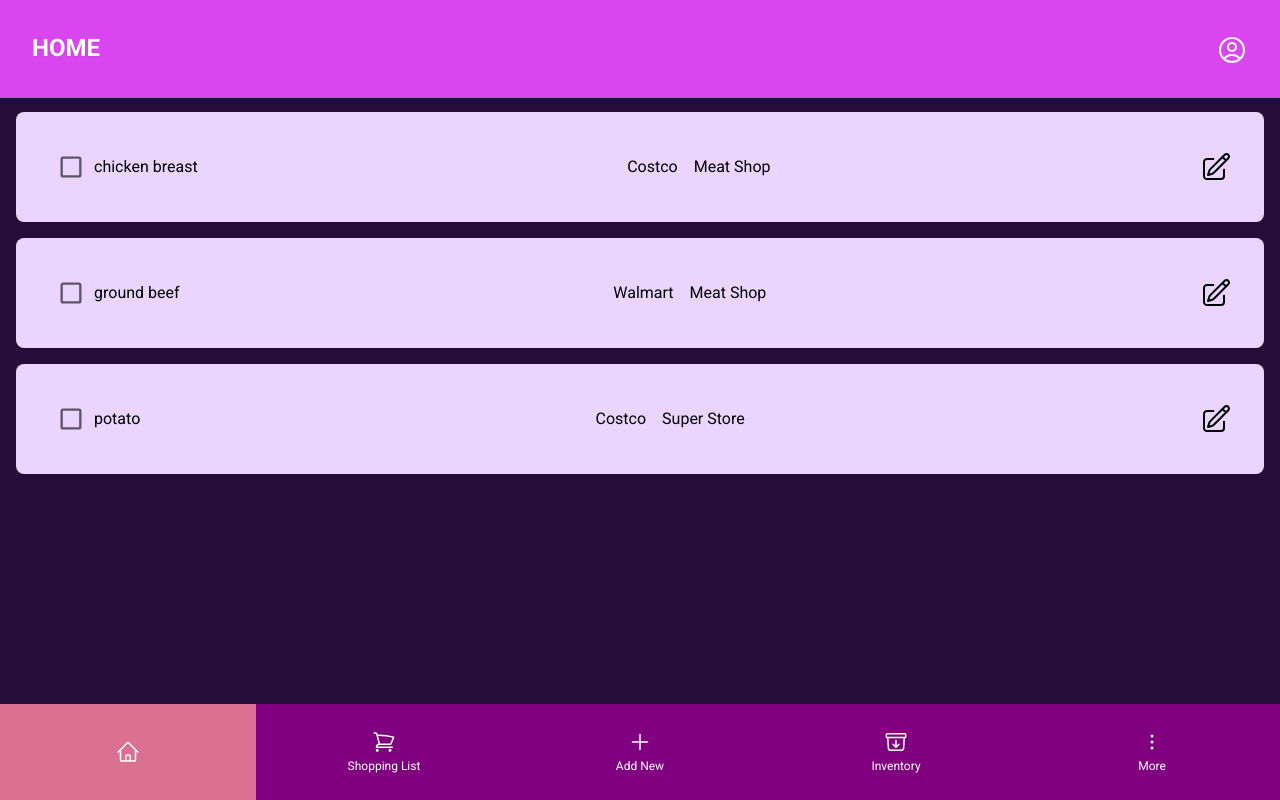
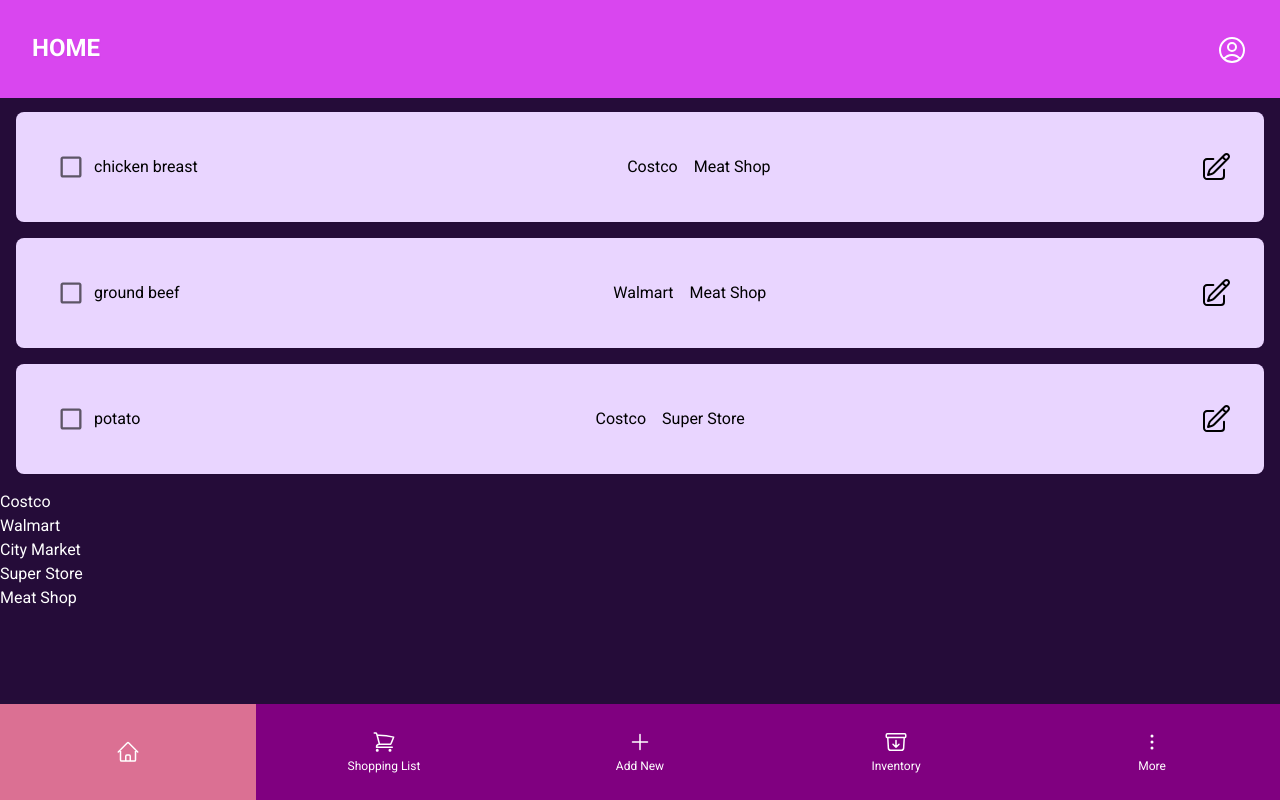
Before and after one commit to teaRain9/household-inventory, a Next.js app: page / in a window 1280 px wide. Built offline with nearby package versions, Linux system fonts and the light colour scheme.

Commit message:
working on data

```diff
--- /dev/null
+++ b/data/dummy-data.json
@@ -0,0 +1,25 @@
+{
+    "shops": [
+        {
+          "id": "s1",
+          "name": "Costco"
+        },
+        {
+        "id": "s2",
+        "name": "Walmart"
+        },
+        {
+        "id": "s3",
+        "name": "City Market"
+        },
+        {
+        "id": "s4",
+        "name": "Super Store"
+        },
+        {
+        "id": "s5",
+        "name": "Meat Shop"
+        }
+    ]
+
+}
--- a/src/pages/index.js
+++ b/src/pages/index.js
@@ -1,17 +1,31 @@
 import Head from "next/head";
-import {getUrgentItems} from "../../dummy-data";
+import {getUrgentItems} from "../../data/dummy-data";
 import ShoppingList from "@/components/shopping-list/shopping-list";
 import ActiveContext from '@/store/active-context';
 import { useEffect, useContext } from 'react';
 
-function HomePage() {
+import fs from 'fs/promises'
+import path from "path";
+
+
+export async function getStaticProps() {
+  const filePath = path.join(process.cwd(), 'data', 'dummy-data.json')
+  const jsonData = await fs.readFile(filePath)
+  const data = JSON.parse(jsonData)
+
+  return {
+    props: {
+      shops: data.shops
+    },
+    revalidate: 10,
+  }
+}
+
+function HomePage({shops}) {
 
   const urgentItems = getUrgentItems();
-
   const activeCtx = useContext(ActiveContext)
-
   activeCtx.onChangeCategory("home")
-
 
 
   return (
@@ -24,6 +38,11 @@
       </Head>
         <div>
           <ShoppingList items={urgentItems}/>
+          <ul>
+            {shops.map(shop => {
+              return <li className="text-white" key={shop.id}>{shop.name}</li>
+            })}
+          </ul>
         </div>
     </>
   )
--- a/src/pages/instock/index.js
+++ b/src/pages/instock/index.js
@@ -1,5 +1,5 @@
 import ShoppingList from "@/components/shopping-list/shopping-list";
-import { getItemsByPool } from "../../../dummy-data";
+import { getItemsByPool } from "../../../data/dummy-data";
 
 import { useContext } from "react";
 import ActiveContext from "@/store/active-context";
--- a/src/pages/shopping-list/index.js
+++ b/src/pages/shopping-list/index.js
@@ -1,4 +1,4 @@
-import {getItemsByPool} from "../../../dummy-data";
+import {getItemsByPool} from "../../../data/dummy-data";
 import ShoppingList from "@/components/shopping-list/shopping-list";
 import ActiveContext from "@/store/active-context";
 import { useContext, useEffect } from "react";
```
Also changed, not shown: data/dummy-data.js (renamed from dummy-data.js).
